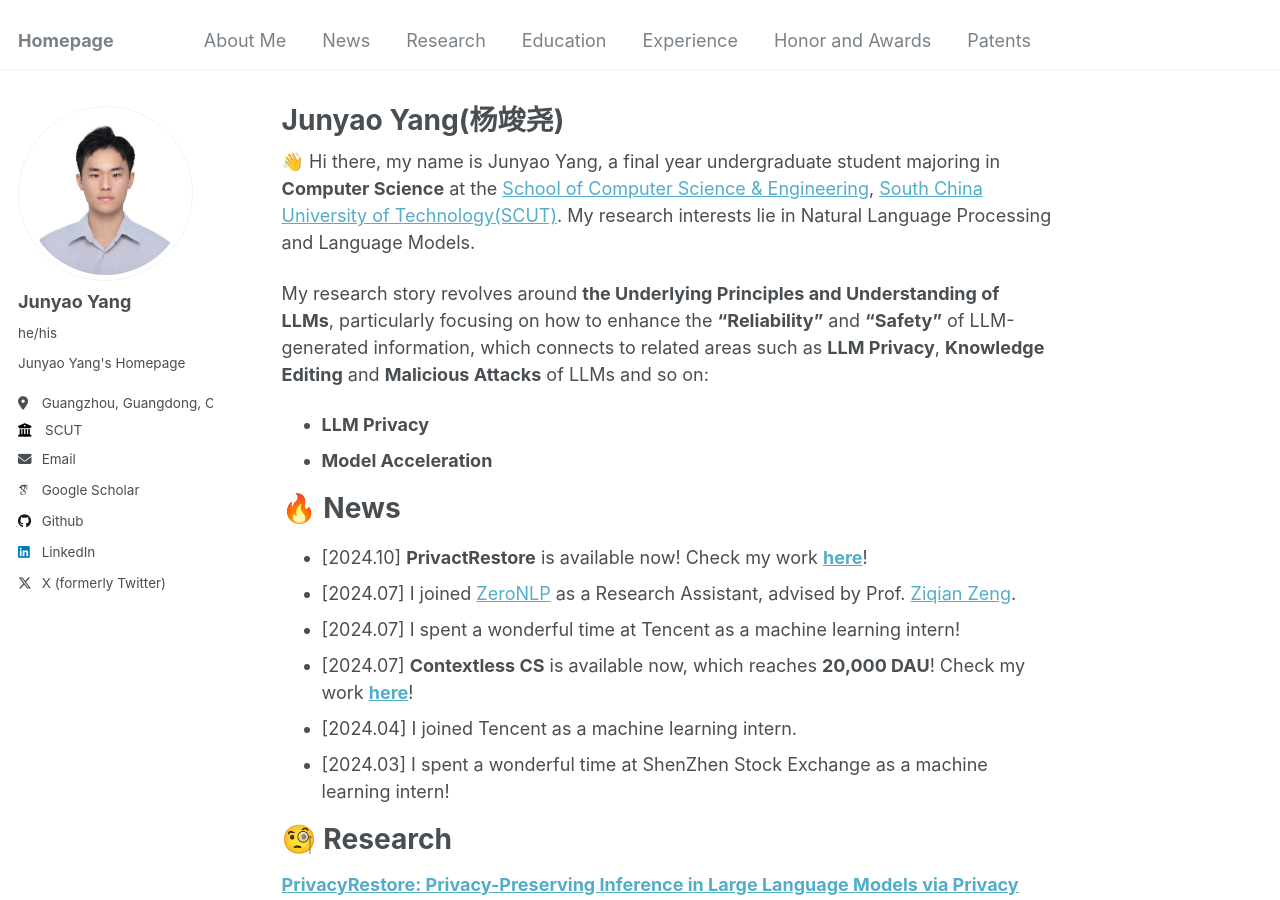
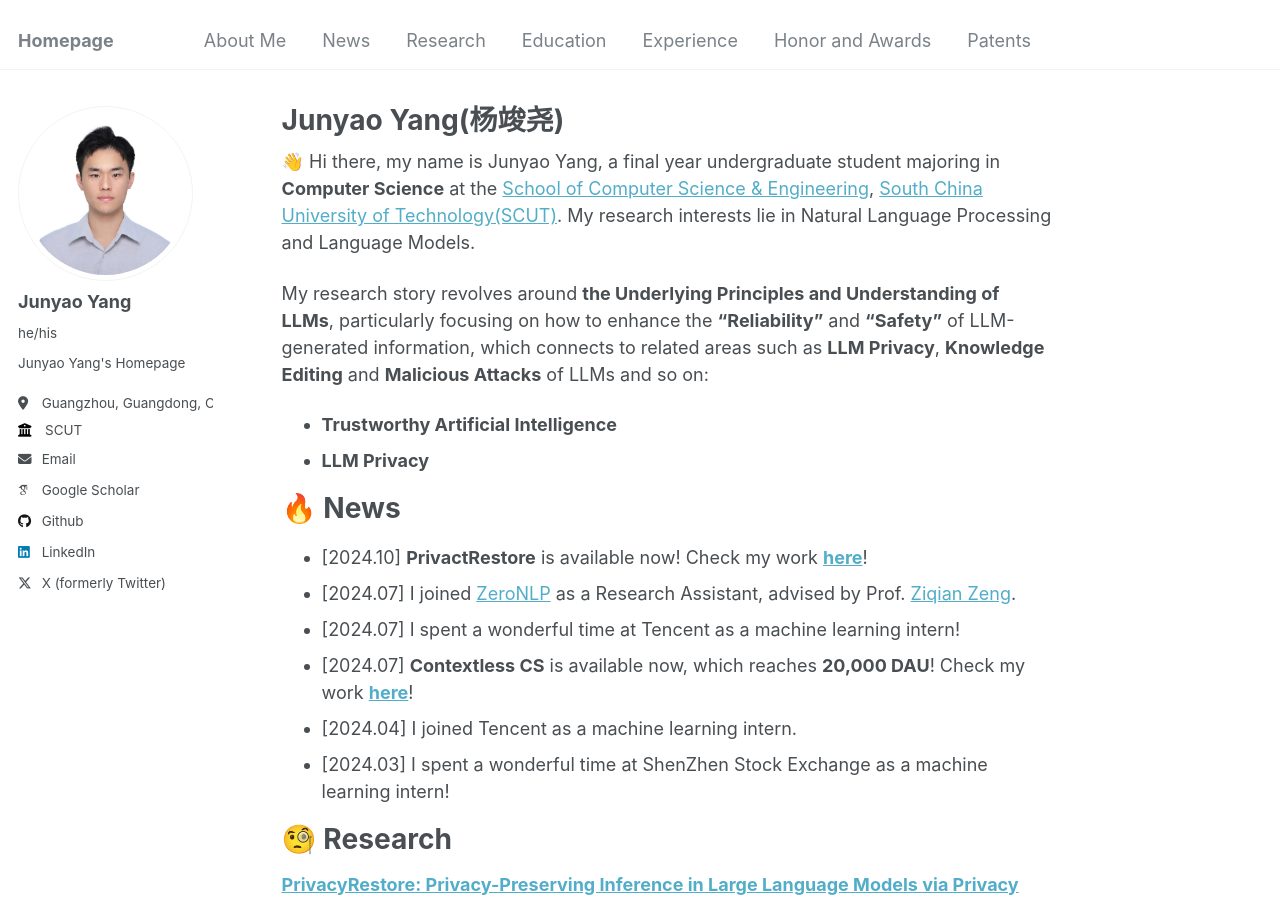
Before and after one commit to jyyang26/jyyang26.github.io, a Jekyll site: the page built from _pages/about.md, in a window 1280 px wide and 900 px high. Built offline with Jekyll 4.4.1, drawn with Linux system fonts in a browser that asks for light colours; some web fonts are replaced.

Commit message:
Update about.md

```diff
--- a/_pages/about.md
+++ b/_pages/about.md
@@ -11,8 +11,8 @@ redirect_from:
 
 My research story revolves around **the Underlying Principles and Understanding of LLMs**, particularly focusing on how to enhance the **"Reliability"** and **"Safety"** of LLM-generated information, which connects to related areas such as **LLM Privacy**, **Knowledge Editing** and **Malicious Attacks** of LLMs and so on:
 
+- **Trustworthy Artificial Intelligence**
 - **LLM Privacy**
-- **Model Acceleration**
 
 # 🔥 News
 - [2024.10] **PrivactRestore** is available now! Check my work **[here](https://arxiv.org/abs/2406.01394)**!
```
